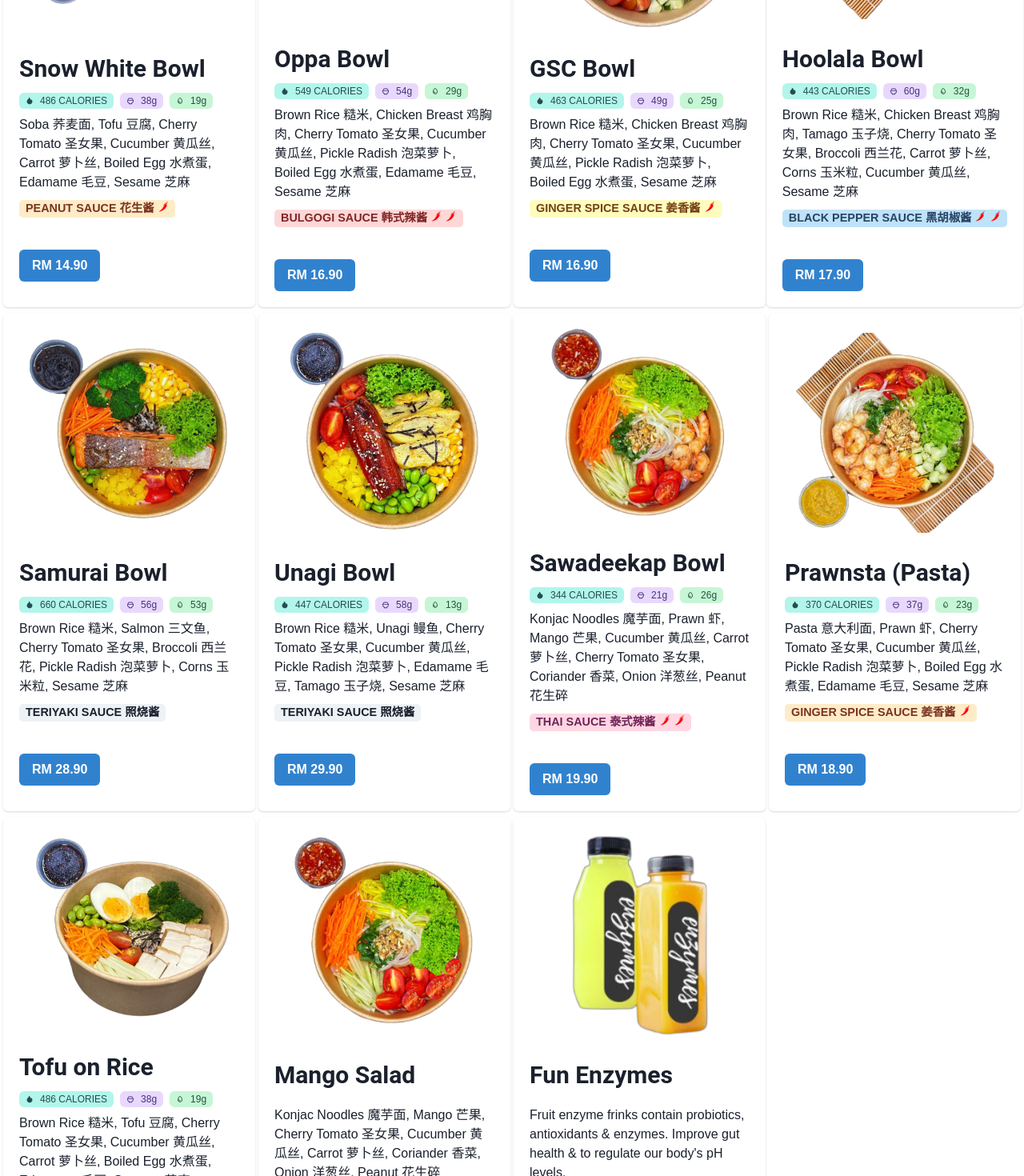
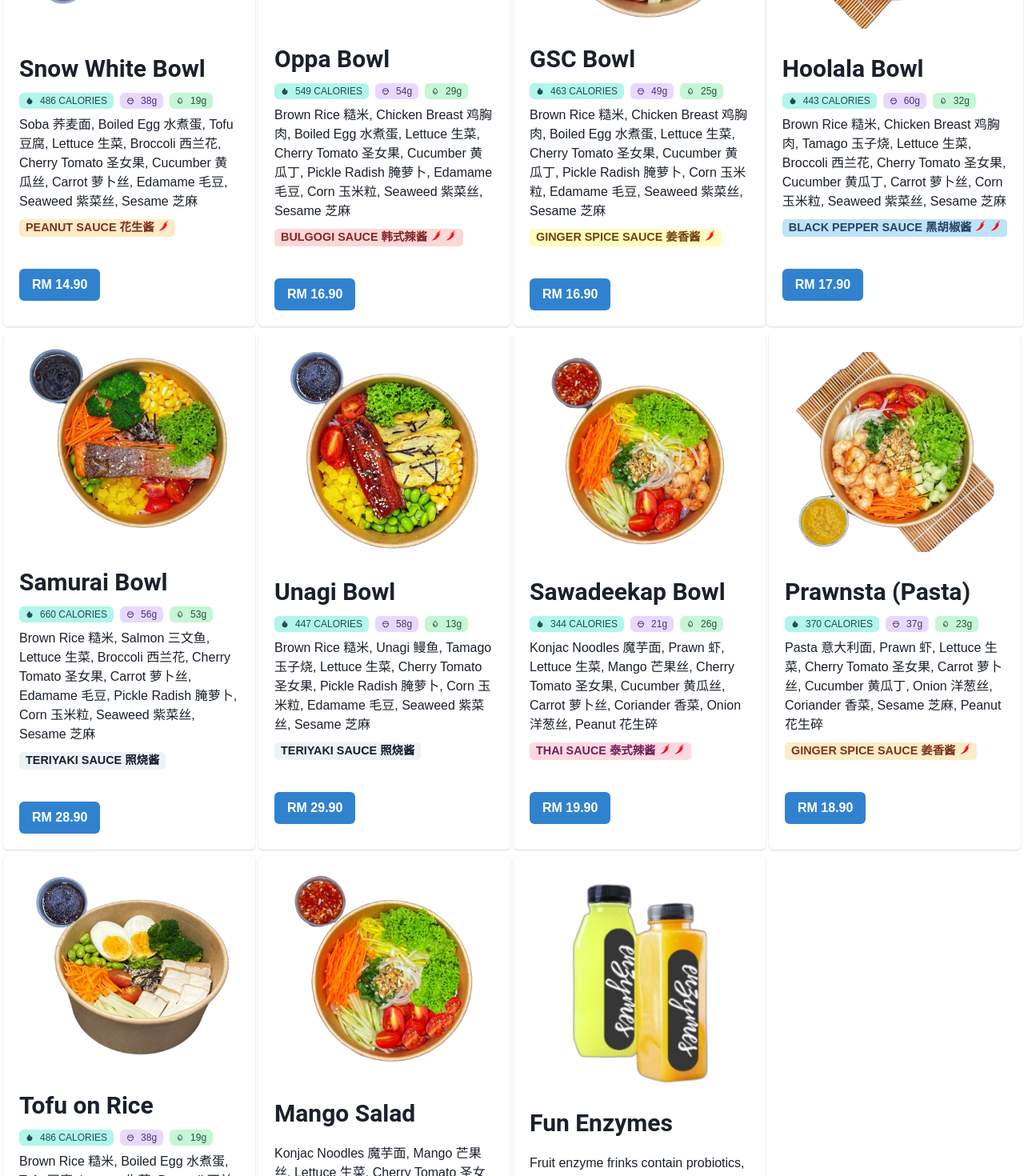
Before and after one commit to qian2z/okie-pokie, a React (Vite) app: page / in a window 1280 px wide. Shown: the part 380-1850 px from the top of the page at 80% size. Built offline with nearby package versions, Linux system fonts and the light colour scheme.

Commit message:
Update Menu

```diff
--- a/src/data/menu.ts
+++ b/src/data/menu.ts
@@ -30,7 +30,7 @@ export const myMenus: MyMenu[] = [
     name: "Snow White Bowl",
     image: snowwhite,
     ingredients:
-      "Soba 荞麦面, Tofu 豆腐, Cherry Tomato 圣女果, Cucumber 黄瓜丝, Carrot 萝卜丝, Boiled Egg 水煮蛋, Edamame 毛豆, Sesame 芝麻",
+      "Soba 荞麦面, Boiled Egg 水煮蛋, Tofu 豆腐, Lettuce 生菜, Broccoli 西兰花, Cherry Tomato 圣女果, Cucumber 黄瓜丝, Carrot 萝卜丝, Edamame 毛豆, Seaweed 紫菜丝, Sesame 芝麻",
     calories: "486 CALORIES",
     carbs: "38g",
     protein: "19g",
@@ -44,7 +44,7 @@ export const myMenus: MyMenu[] = [
     name: "Oppa Bowl",
     image: oppa,
     ingredients:
-      "Brown Rice 糙米, Chicken Breast 鸡胸肉, Cherry Tomato 圣女果, Cucumber 黄瓜丝, Pickle Radish 泡菜萝卜, Boiled Egg 水煮蛋, Edamame 毛豆, Sesame 芝麻",
+      "Brown Rice 糙米, Chicken Breast 鸡胸肉, Boiled Egg 水煮蛋, Lettuce 生菜, Cherry Tomato 圣女果, Cucumber 黄瓜丁, Pickle Radish 腌萝卜, Edamame 毛豆, Corn 玉米粒, Seaweed 紫菜丝, Sesame 芝麻",
     calories: "549 CALORIES",
     carbs: "54g",
     protein: "29g",
@@ -58,7 +58,7 @@ export const myMenus: MyMenu[] = [
     name: "GSC Bowl",
     image: gsc,
     ingredients:
-      "Brown Rice 糙米, Chicken Breast 鸡胸肉, Cherry Tomato 圣女果, Cucumber 黄瓜丝, Pickle Radish 泡菜萝卜, Boiled Egg 水煮蛋, Sesame 芝麻",
+      "Brown Rice 糙米, Chicken Breast 鸡胸肉, Boiled Egg 水煮蛋, Lettuce 生菜, Cherry Tomato 圣女果, Cucumber 黄瓜丁, Pickle Radish 腌萝卜, Corn 玉米粒, Edamame 毛豆, Seaweed 紫菜丝, Sesame 芝麻",
     calories: "463 CALORIES",
     carbs: "49g",
     protein: "25g",
@@ -72,7 +72,7 @@ export const myMenus: MyMenu[] = [
     name: "Hoolala Bowl",
     image: hoolala,
     ingredients:
-      "Brown Rice 糙米, Chicken Breast 鸡胸肉, Tamago 玉子烧, Cherry Tomato 圣女果, Broccoli 西兰花, Carrot 萝卜丝, Corns 玉米粒, Cucumber 黄瓜丝, Sesame 芝麻",
+      "Brown Rice 糙米, Chicken Breast 鸡胸肉, Tamago 玉子烧, Lettuce 生菜, Broccoli 西兰花, Cherry Tomato 圣女果, Cucumber 黄瓜丁, Carrot 萝卜丝, Corn 玉米粒, Seaweed 紫菜丝, Sesame 芝麻",
     calories: "443 CALORIES",
     carbs: "60g",
     protein: "32g",
@@ -86,7 +86,7 @@ export const myMenus: MyMenu[] = [
     name: "Samurai Bowl",
     image: samurai,
     ingredients:
-      "Brown Rice 糙米, Salmon 三文鱼, Cherry Tomato 圣女果, Broccoli 西兰花, Pickle Radish 泡菜萝卜, Corns 玉米粒, Sesame 芝麻",
+      "Brown Rice 糙米, Salmon 三文鱼, Lettuce 生菜, Broccoli 西兰花, Cherry Tomato 圣女果, Carrot 萝卜丝, Edamame 毛豆, Pickle Radish 腌萝卜, Corn 玉米粒, Seaweed 紫菜丝, Sesame 芝麻",
     calories: "660 CALORIES",
     carbs: "56g",
     protein: "53g",
@@ -100,7 +100,7 @@ export const myMenus: MyMenu[] = [
     name: "Unagi Bowl",
     image: unagi,
     ingredients:
-      "Brown Rice 糙米, Unagi 鳗鱼, Cherry Tomato 圣女果, Cucumber 黄瓜丝, Pickle Radish 泡菜萝卜, Edamame 毛豆, Tamago 玉子烧, Sesame 芝麻",
+      "Brown Rice 糙米, Unagi 鳗鱼, Tamago 玉子烧, Lettuce 生菜, Cherry Tomato 圣女果, Pickle Radish 腌萝卜, Corn 玉米粒, Edamame 毛豆, Seaweed 紫菜丝, Sesame 芝麻",
     calories: "447 CALORIES",
     carbs: "58g",
     protein: "13g",
@@ -114,7 +114,7 @@ export const myMenus: MyMenu[] = [
     name: "Sawadeekap Bowl",
     image: sawadeekap,
     ingredients:
-      "Konjac Noodles 魔芋面, Prawn 虾, Mango 芒果, Cucumber 黄瓜丝, Carrot 萝卜丝, Cherry Tomato 圣女果, Coriander 香菜, Onion 洋葱丝, Peanut 花生碎",
+      "Konjac Noodles 魔芋面, Prawn 虾, Lettuce 生菜, Mango 芒果丝, Cherry Tomato 圣女果, Cucumber 黄瓜丝, Carrot 萝卜丝, Coriander 香菜, Onion 洋葱丝, Peanut 花生碎",
     calories: "344 CALORIES",
     carbs: "21g",
     protein: "26g",
@@ -128,7 +128,7 @@ export const myMenus: MyMenu[] = [
     name: "Prawnsta (Pasta)",
     image: prawnsta,
     ingredients:
-      "Pasta 意大利面, Prawn 虾, Cherry Tomato 圣女果, Cucumber 黄瓜丝, Pickle Radish 泡菜萝卜, Boiled Egg 水煮蛋, Edamame 毛豆, Sesame 芝麻",
+      "Pasta 意大利面, Prawn 虾, Lettuce 生菜, Cherry Tomato 圣女果, Carrot 萝卜丝, Cucumber 黄瓜丁, Onion 洋葱丝, Coriander 香菜, Sesame 芝麻, Peanut 花生碎",
     calories: "370 CALORIES",
     carbs: "37g",
     protein: "23g",
@@ -142,7 +142,7 @@ export const myMenus: MyMenu[] = [
     name: "Tofu on Rice",
     image: tofurice,
     ingredients:
-      "Brown Rice 糙米, Tofu 豆腐, Cherry Tomato 圣女果, Cucumber 黄瓜丝, Carrot 萝卜丝, Boiled Egg 水煮蛋, Edamame 毛豆, Sesame 芝麻",
+      "Brown Rice 糙米, Boiled Egg 水煮蛋, Tofu 豆腐, Lettuce 生菜, Broccoli 西兰花, Cherry Tomato 圣女果, Cucumber 黄瓜丝, Carrot 萝卜丝, Edamame 毛豆, Seaweed 紫菜丝, Sesame 芝麻",
     calories: "486 CALORIES",
     carbs: "38g",
     protein: "19g",
@@ -156,7 +156,7 @@ export const myMenus: MyMenu[] = [
     name: "Mango Salad",
     image: mangosalad,
     ingredients:
-      "Konjac Noodles 魔芋面, Mango 芒果, Cherry Tomato 圣女果, Cucumber 黄瓜丝, Carrot 萝卜丝, Coriander 香菜, Onion 洋葱丝, Peanut 花生碎",
+      "Konjac Noodles 魔芋面, Mango 芒果丝, Lettuce 生菜, Cherry Tomato 圣女果, Cucumber 黄瓜丝, Carrot 萝卜丝, Onion 洋葱丝, Coriander 香菜, Peanut 花生碎",
     calories: "",
     carbs: "",
     protein: "",
```
